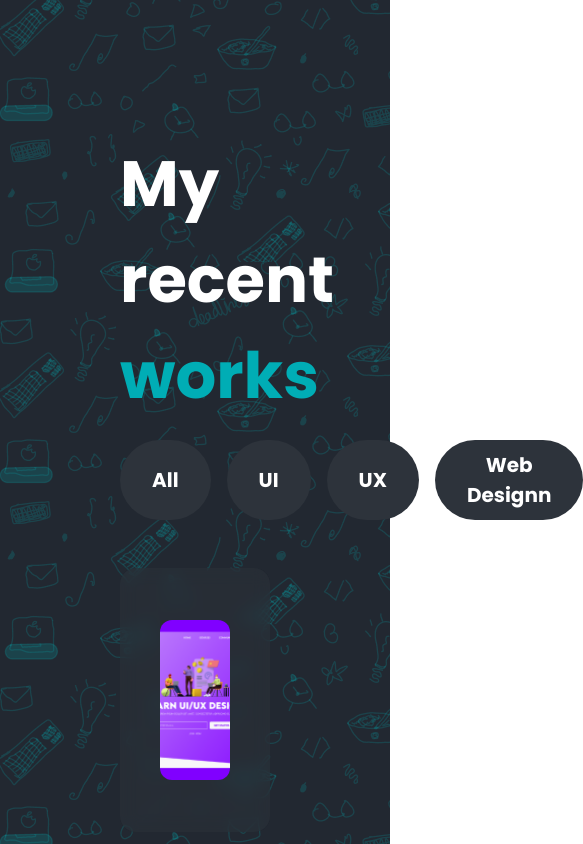
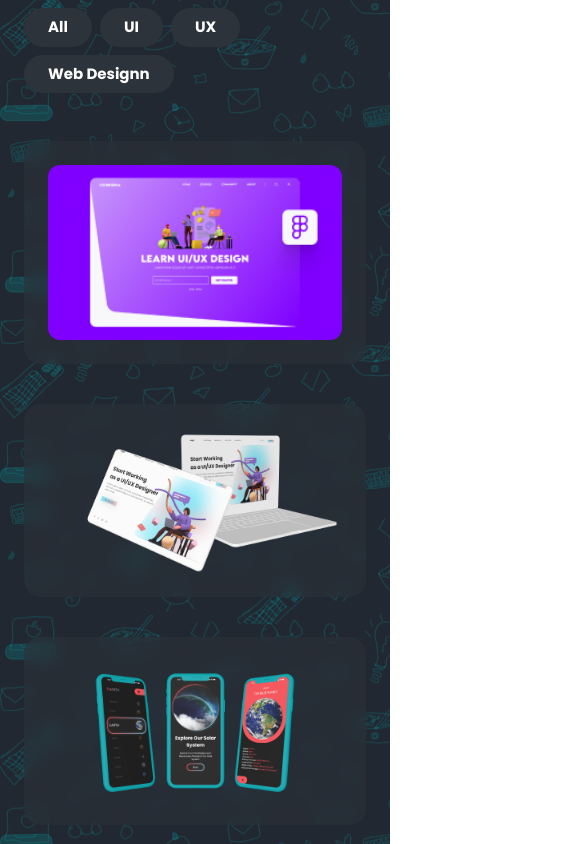
Before and after one commit to AleksBab-star/First_project_on_React, a React (Vite) app: page / in a window 390 px wide. Shown: the part 1920-2764 px from the top of the page, 583 px wide, since content can reach past the window. Built offline with nearby package versions, Linux system fonts and the light colour scheme.

Commit message:
Реализация адаптива в Recent works

```diff
--- a/src/components/Recent_works.tsx
+++ b/src/components/Recent_works.tsx
@@ -1,38 +1,38 @@
 export default function Recent_works(){
     return (
-        <section className="bg-[url('/images/Background_elements.png')] bg-[#222831] py-65 px-30 font-['Poppins'] font-bold text-white">
+        <section className="bg-[url('/images/Background_elements.png')] bg-[#222831] py-65 px-30 max-md:px-6 max-md:py-14 font-['Poppins'] font-bold text-white">
             <div className="max-w-6xl mx-auto">
-                <h2 className=" font-bold  text-[64px] mb-4">My recent <span className="text-[#00ADB5]">works</span></h2>
+                <h2 className=" font-bold  text-[64px] mb-4 max-md:text-[40px] ">My recent <span className="text-[#00ADB5]">works</span></h2>
 
-                <div className=" text-[20px] flex gap-4 mb-12  ">
-                    <button className="bg-[#2D333B] py-2.5 px-8 rounded-full">All</button>
-                    <button className="bg-[#2D333B] py-2.5 px-8 rounded-full">UI</button>
-                    <button className="bg-[#2D333B] py-2.5 px-8 rounded-full">UX</button>
-                    <button className="bg-[#2D333B] py-2.5 px-8 rounded-full">Web Designn</button>
+                <div className=" text-[20px] flex gap-4 max-md:gap-2 mb-12 max-md:text-[15px] max-md:flex-wrap">
+                    <button className="bg-[#2D333B] py-2.5 px-8 rounded-full max-md:py-2 max-md:px-6">All</button>
+                    <button className="bg-[#2D333B] py-2.5 px-8 rounded-full max-md:py-2 max-md:px-6">UI</button>
+                    <button className="bg-[#2D333B] py-2.5 px-8 rounded-full max-md:py-2 max-md:px-6">UX</button>
+                    <button className="bg-[#2D333B] py-2.5 px-8 rounded-full max-md:py-2 max-md:px-6">Web Designn</button>
                 </div>
 
-                <div className="grid grid-cols-1 md:grid-cols-3 gap-10">
-                    <div className="bg-[#2D333B]/50 backdrop-blur-sm rounded-2xl px-10 py-13 border-spacing-1.5 border-[#00ADB5]">
+                <div className="grid grid-cols-1 md:grid-cols-3 gap-10 items-stretch">
+                    <div className="bg-[#2D333B]/50 backdrop-blur-sm rounded-2xl p-6 border-spacing-1.5 border-[#00ADB5] flex items-center justify-center">
                         <img
                             src="/images/Picture1.png"
                             alt="Proect-1"
-                            className="w-auto h-40 object-cover rounded-xl"
+                            className="w-full h-auto object-contain rounded-xl"
                         />
                     </div>
 
-                    <div className="bg-[#2D333B]/50 backdrop-blur-sm rounded-2xl pr-6 py-13 border-spacing-1.5 border-[#00ADB5]">
+                    <div className="bg-[#2D333B]/50 backdrop-blur-sm rounded-2xl p-6 border-spacing-1.5 border-[#00ADB5] flex items-center justify-center">
                         <img
                             src="/images/Picture2.png"
                             alt="Proect-2"
-                            className="w-auto h-37 object-cover rounded-xl"
+                            className="w-full h-auto object-contain rounded-xl"
                         />
                     </div>
 
-                    <div className="bg-[#2D333B]/50 backdrop-blur-sm rounded-2xl px-6 py-13 border-spacing-1.5 border-[#00ADB5]">
+                    <div className="bg-[#2D333B]/50 backdrop-blur-sm rounded-2xl p-6 border-spacing-1.5 border-[#00ADB5] flex items-center justify-center">
                         <img
                             src="/images/Picture3.png"
                             alt="Proect-3"
-                            className="w-auto h-43 object-cover rounded-xl"
+                            className="w-full h-auto object-contain rounded-xl"
                         />
                     </div>
                 </div>
```
